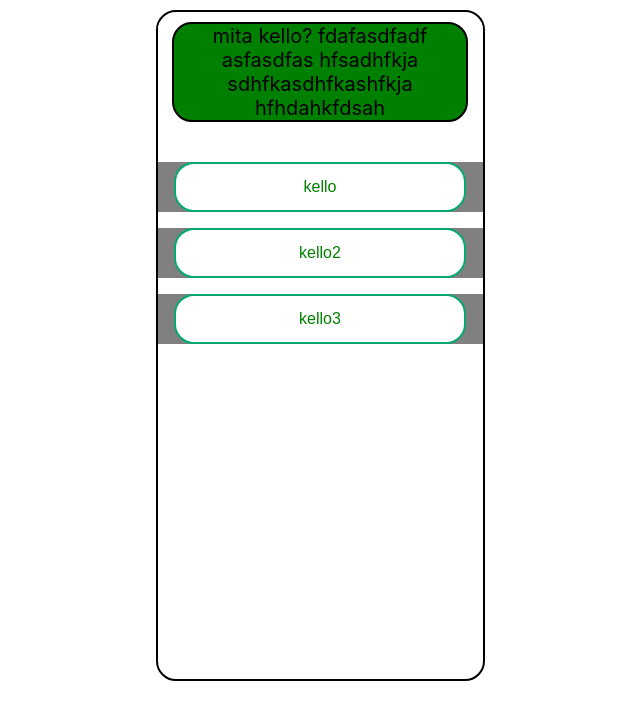
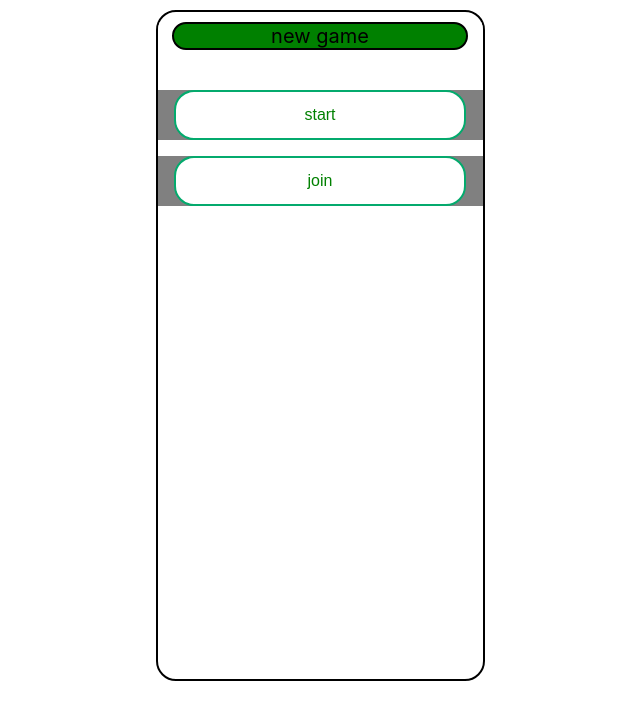
Before and after one commit to jotranen/quiz, a React (Create React App) app in the folder quiz-client/: page / in a window 1280 px wide. Shown: the top 720 px of the page, without its empty margins (320-960 px from the left). Built offline with nearby package versions, Linux system fonts and the light colour scheme.

Commit message:
first state logic!

```diff
--- a/quiz-client/src/App.tsx
+++ b/quiz-client/src/App.tsx
@@ -34,22 +34,43 @@ const Clock = (props: Props) => {
 const question = "mita kello? fdafasdfadf asfasdfas hfsadhfkja sdhfkasdhfkashfkja hfhdahkfdsah";
 const answers = ["kello", "kello2", "kello3"]
 
-const App = (): JSX.Element => {
-  const [clickedButton, setClickedButton] = useState('');
+const startGame = "new game";
+const startGameAnswers = ["start", "join"];
 
-  const buttonHandler = (event: React.MouseEvent<HTMLButtonElement>) => {
+class App extends React.Component<Props, any> {
+  // const [clickedButton, setClickedButton] = useState('');
+  constructor(props: Props) {
+    super(props);
+    this.state = {
+      showStartGame: true,
+      showQuestions: false,
+    };
+  }
+
+  buttonHandler = (event: React.MouseEvent<HTMLButtonElement>) => {
     event.preventDefault();
 
     const button: HTMLButtonElement = event.currentTarget;
-    alert('kala');
-    setClickedButton(button.name);
+    // alert(button.name);
+    if (button.name === "start") {
+      this.setState({ showStartGame: false, showQuestions: true });
+    }
+
+    // setClickedButton(button.name);
   };
 
-
+  render() {
     return (
       <div className="container">
         <div>
-        <QuestionCard question={question} answers={answers} buttonHandler={buttonHandler}></QuestionCard>
+          {
+            this.state.showStartGame &&
+            <QuestionCard question={startGame} answers={startGameAnswers} buttonHandler={this.buttonHandler}></QuestionCard>
+          }
+          {
+            this.state.showQuestions &&
+            <QuestionCard question={question} answers={answers} buttonHandler={this.buttonHandler}></QuestionCard>
+          }
         </div>
 
         {/* <Welcome name='Kala'></Welcome>
@@ -80,6 +101,7 @@ const App = (): JSX.Element => {
         </h1> */}
       </div>
     );
-};
+  }
+}
 
 export default App;
--- a/quiz-client/src/components/AnswerButton/AnswerButton.tsx
+++ b/quiz-client/src/components/AnswerButton/AnswerButton.tsx
@@ -7,7 +7,7 @@ export interface AnswerButtonProps extends React.HTMLAttributes<HTMLButtonElemen
   variant: "primary" | "danger";
   shape?: "rounded";
   name: string;
-  key: string;
+  key: number;
   buttonhandler: (event: React.MouseEvent<HTMLButtonElement>) => void
 }
 
--- a/quiz-client/src/components/QuestionCard/QuestionCard.tsx
+++ b/quiz-client/src/components/QuestionCard/QuestionCard.tsx
@@ -25,7 +25,7 @@ export interface QuestionCardProps extends React.HTMLAttributes<HTMLElement> {
           </div>
             { props.answers.map((answer,index) => (
                 <div className='qc_answers' key={index} {...props}>
-                  <AnswerButton variant={'danger'} key={'answers[1]'} name={'kissa'} buttonhandler={buttonHandler}>{answer}</AnswerButton>
+                  <AnswerButton variant={'danger'} key={index} name={`${answer}`} buttonhandler={buttonHandler}>{answer}</AnswerButton>
                 </div>
           ))}
         </div>
```
Lines whose indentation alone changed are shown as unchanged.
